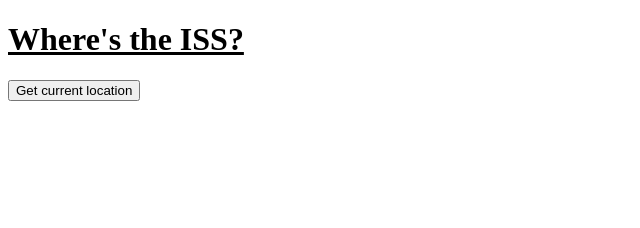
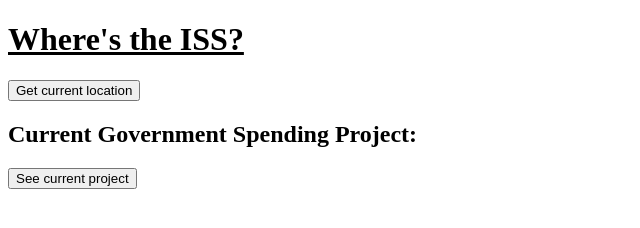
Before and after one commit to jlacy93/fun-with-forms, a plain HTML site: page index.html in a window 1280 px wide. Shown: the whole page, without its empty margins (0-640 px from the left). Drawn offline with Linux system fonts and the light colour scheme.

Commit message:
added new api button:

```diff
--- a/index.html
+++ b/index.html
@@ -12,5 +12,12 @@
       Get current location
     </button>
     <p id="issLocation"></p>
+
+    <h2>Current Government Spending Project:</h2>
+    <button id="bullShit" onclick ="handleGetGovernmentProjectClick()">
+      See current project
+    </button>
+    <p id ="bullShitP"></p>
+
   </body>
 </html>
--- a/index.js
+++ b/index.js
@@ -11,3 +11,18 @@ async function handleGetIssLocationClick() {
   locationParagraph.innerHTML =
     jsonData.iss_position.latitude + ', ' + jsonData.iss_position.longitude;
 }
+
+async function handleGetGovernmentProjectClick(){
+  const projectParagraph = document.getElementById('bullShitP');
+  const projectURL = 'https://corporatebs-generator.sameerkumar.website/'
+
+  const response = await fetch(projectURL, {
+    method: 'GET',
+    headers:{},
+  });
+  const bsJsonData = await response.json();
+
+  projectParagraph.innerHTML =
+  bsJsonData.phrase
+
+}
```
